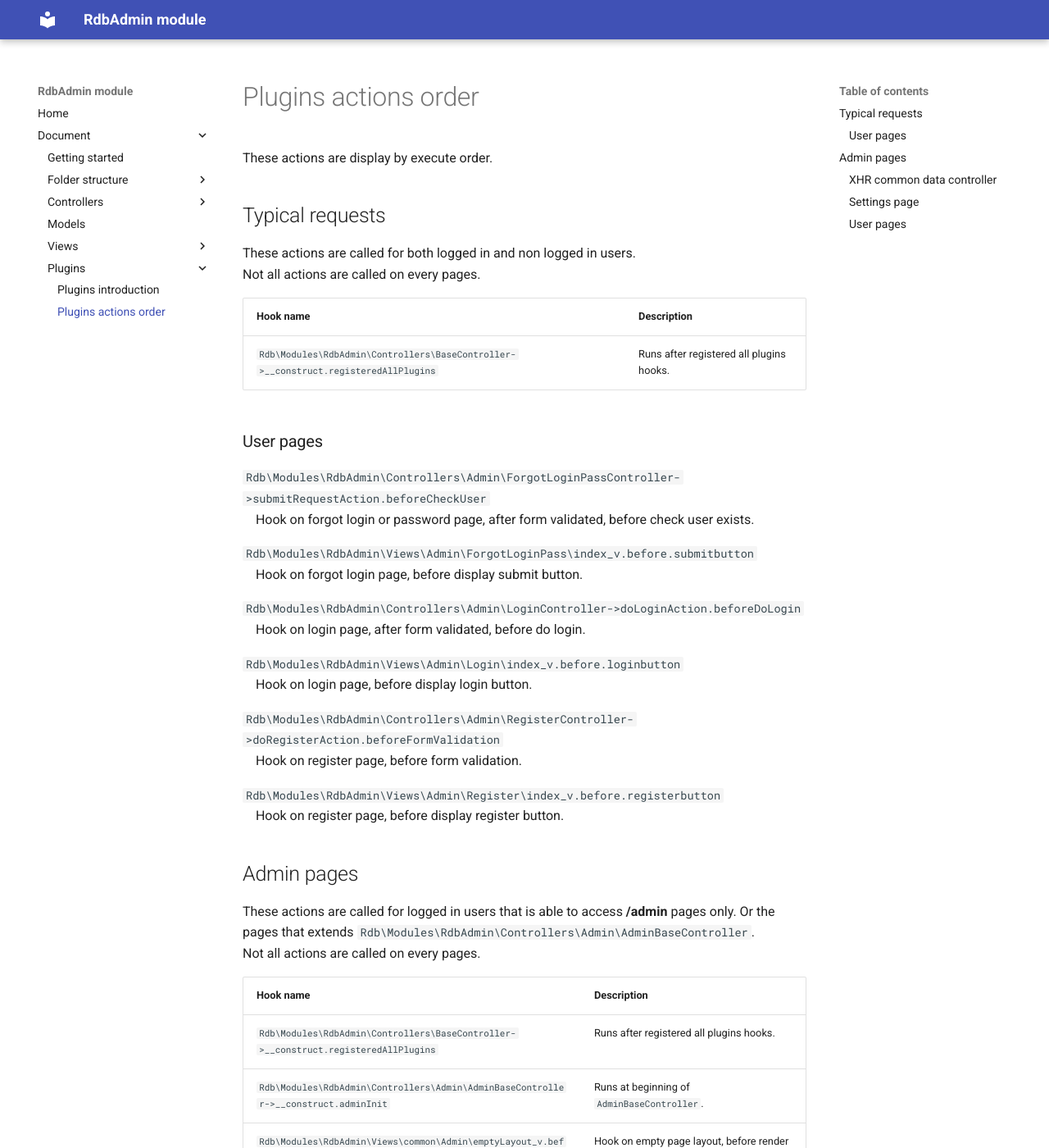
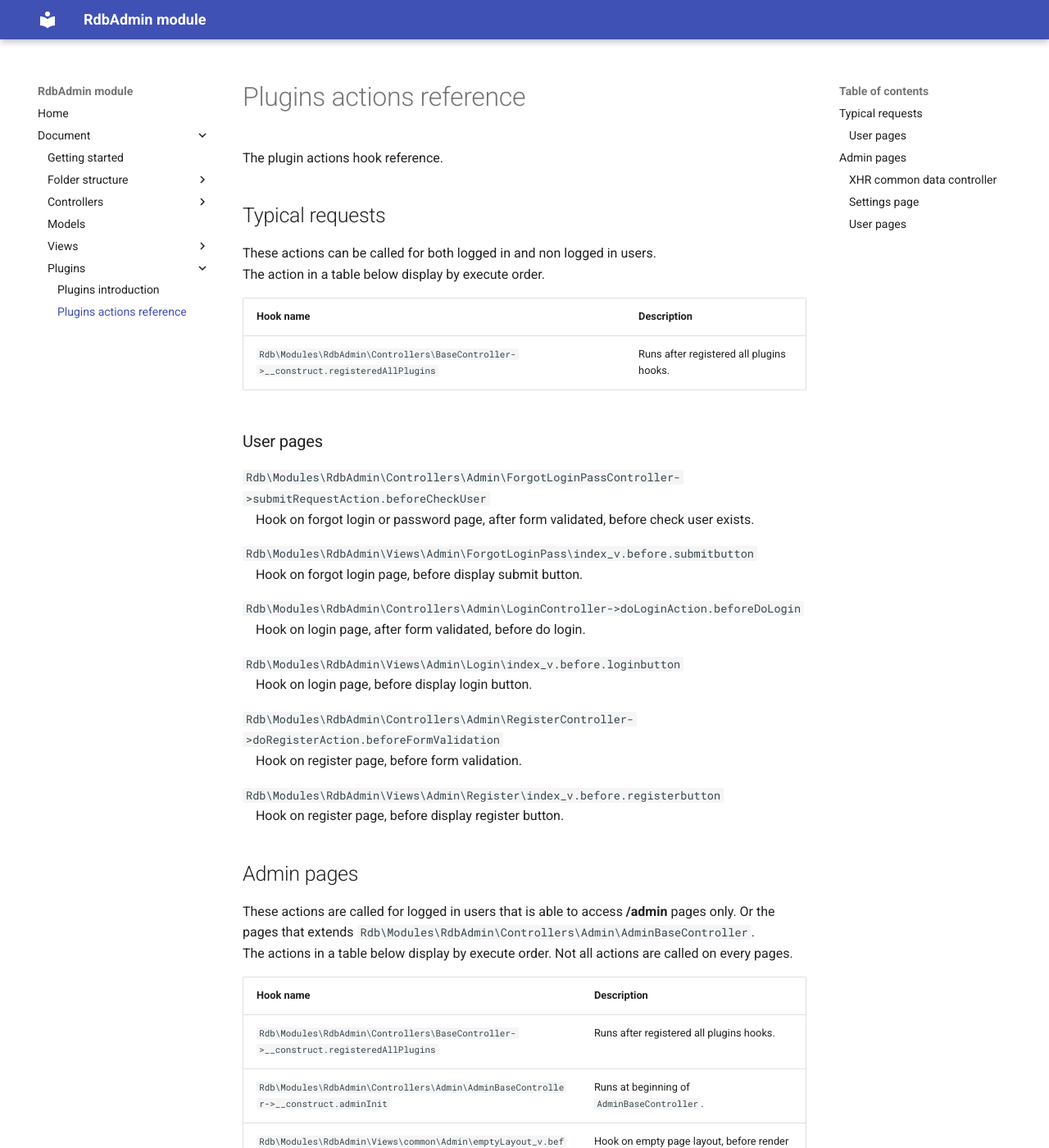
Before and after one commit to RundizBones/ModuleAdmin, an MkDocs documentation site: the page built from .wiki/plugins-actions-reference.md, in a window 1280 px wide and 1400 px high. Shown: the whole window at 82% size. Built offline with MkDocs 1.6.1 and Material for MkDocs 9.7.7, drawn with Linux system fonts in a browser that asks for light colours.

Commit message:
Update wiki.

```diff
--- a/.wiki/plugins-actions-order.md
+++ b/.wiki/plugins-actions-reference.md
@@ -1,10 +1,10 @@
-# Plugins actions order
+# Plugins actions reference
 
-These actions are display by execute order.
+The plugin actions hook reference.
 
 ## Typical requests
-These actions are called for both logged in and non logged in users.
-Not all actions are called on every pages.
+These actions can be called for both logged in and non logged in users.
+The action in a table below display by execute order.
 
 | Hook name | Description |
 |--------------|---------------|
@@ -32,7 +32,7 @@ Not all actions are called on every pages.
 
 ## Admin pages
 These actions are called for logged in users that is able to access **/admin** pages only. Or the pages that extends `Rdb\Modules\RdbAdmin\Controllers\Admin\AdminBaseController`.
-Not all actions are called on every pages.
+The actions in a table below display by execute order. Not all actions are called on every pages.
 
 | Hook name | Description |
 |--------------|---------------|
--- a/mkdocs.yml
+++ b/mkdocs.yml
@@ -17,7 +17,7 @@ nav:
             - Admin: admin-views.md
         - Plugins:
             - Plugins introduction: plugins-introduction.md
-            - Plugins actions order: plugins-actions-order.md
+            - Plugins actions reference: plugins-actions-reference.md
 plugins: []
 theme:
     name: material
```
Also changed, not shown: .wiki/index.md (+1 -1 lines), .wiki/plugins-introduction.md (+1 -0 lines).
